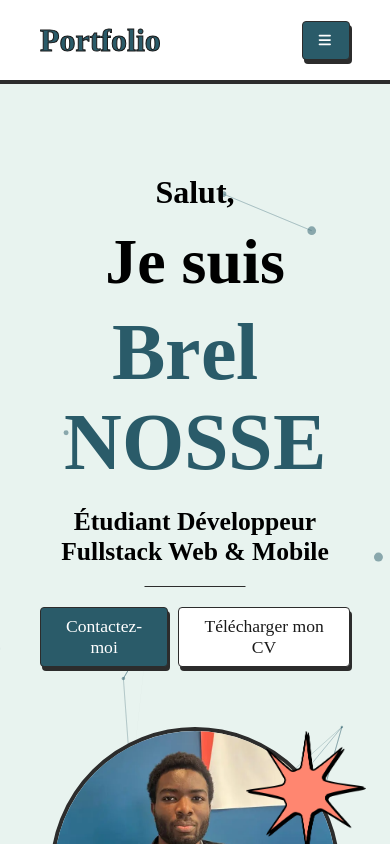
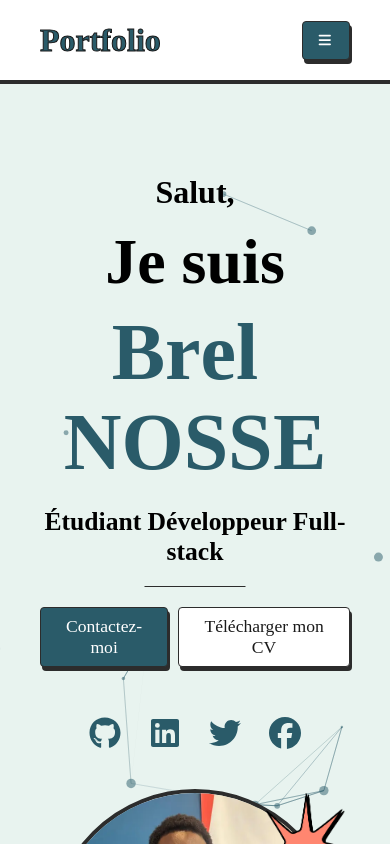
Before and after one commit to brelnosse/portofolio, a React (Create React App) app: page / in a window 390 px wide. Shown: the top 844 px of the page. Built offline with nearby package versions, Linux system fonts and the light colour scheme; a web font is replaced by a local one.

Commit message:
Added socialMedia component to the hero section

```diff
--- a/src/assets/style/contactform.css
+++ b/src/assets/style/contactform.css
@@ -88,29 +88,6 @@
     border: 1px solid var(--primary-color);
     box-shadow: 0px 0px 6px 6px rgba(0,0,0,0.05);
 }
-.socialsContainer{
-    height: 100%;
-    flex: 1;
-    display: flex;
-    align-items: center;
-    justify-content: center;
-    transition: all 0.2s;
-}
-.socialsContainer{
-    text-decoration: none;
-}
-.socialsContainer a{
-    transform: scale(1);
-    transition: all 0.3s;
-}
-.socialsContainer a:hover{
-    transform: scale(1.5);
-}
-.socialsContainer svg{
-    font-size: 2em;
-    color: var(--primary-color);
-    cursor: pointer;
-}
 @media screen and (max-width: 1208px){
     .formContainer{
         grid-template-columns: 400px 1fr;
@@ -126,9 +103,6 @@
         padding: 0px;
         grid-template-rows: 280px 1fr;
     }
-    .socialsContainer{
-        justify-content: flex-start;
-    }
     .contactForm_right{
         padding: 30px;
         margin-bottom: 10px;
--- a/src/assets/style/hero.css
+++ b/src/assets/style/hero.css
@@ -27,6 +27,8 @@ section.hero{
 .heroImg{
     border-radius: 50%;
     width: 18.125rem;
+    min-width: 18.125rem;
+    min-height: 18.125rem;
     height: 18.125rem;
     position: relative;
     border: 0.25rem solid var(--border-color);
@@ -47,17 +49,14 @@ section.hero{
     top: 0px;
     right: -30px;
 }
-/* Wrapper pour garder les mots ensemble */
 .word-wrapper {
     display: inline-block;
-    white-space: nowrap; /* Empêche les lettres d'un mot de se séparer */
+    white-space: nowrap;
 }
-
 .word-space {
     display: inline;
 }
 
-/* Letter animation - Plus douce et apaisante */
 .letter {
     display: inline-block;
     transition: opacity 0.5s ease-out, transform 0.5s ease-out;
@@ -74,23 +73,18 @@ section.hero{
     animation: letterFadeIn 0.6s cubic-bezier(0.16, 1, 0.3, 1) forwards;
 }
 
-/* Animation douce et apaisante pour les lettres */
 @keyframes letterFadeIn {
     0% {
         opacity: 0;
-        transform: translateY(15px) scale(0.95);
     }
     60% {
         opacity: 0.8;
-        transform: translateY(-3px) scale(1.02);
     }
     100% {
         opacity: 1;
-        transform: translateY(0) scale(1);
     }
 }
 
-/* Line animation for h4 */
 .hero-line {
     display: inline-block;
     height: 1px;
@@ -122,7 +116,6 @@ section.hero{
     transform: translateX(0);
 }
 
-/* I'm animation - fade in doux */
 .hero-im {
     font-size: 0.8em;
     transition: opacity 0.6s ease-out, transform 0.6s ease-out;
@@ -138,7 +131,6 @@ section.hero{
     transform: translateY(0);
 }
 
-/* H4 text animation - fades in */
 .hero-h4-text {
     transition: opacity 0.6s ease-out, transform 0.6s ease-out;
 }
@@ -153,7 +145,6 @@ section.hero{
     transform: translateY(0);
 }
 
-/* Container des boutons */
 .actions {
     display: flex;
     align-items: center;
@@ -161,7 +152,6 @@ section.hero{
     padding: 1.25rem 0px;
 }
 
-/* Wrapper pour chaque bouton */
 .button-wrapper {
     transition: opacity 0.5s ease-out, transform 0.5s cubic-bezier(0.34, 1.56, 0.64, 1);
 }
@@ -176,7 +166,6 @@ section.hero{
     transform: translateY(0) scale(1);
 }
 
-/* Image animation - slide from right with fade */
 .heroImg {
     transition: opacity 0.9s ease-out, transform 0.9s ease-out;
 }
@@ -190,6 +179,11 @@ section.hero{
     opacity: 1;
     transform: translateX(0);
 }
+section.hero .socialsContainer{
+    justify-content: flex-start;
+    padding-top: 30px;
+    gap: 20px;
+}
 @media screen and (max-width: 1100px){
     .heroDescription h1{
         font-size: 5.5em;
@@ -202,6 +196,9 @@ section.hero{
         height: auto;
         padding: 2.5rem;
         padding-top: 5.625rem;
+    }
+    section.hero div.socialsContainer{
+        justify-content: center;
     }
     .heroDescription{
        text-align: center;
--- a/src/assets/style/project.css
+++ b/src/assets/style/project.css
@@ -13,7 +13,7 @@
     position: relative;
     z-index: 30;
     flex-wrap: wrap;
-    background-image: url(../images/miamFront.webp);
+    background-image: none;
     background-attachment: fixed;
     background-repeat: no-repeat;
     background-size: cover;
@@ -71,8 +71,8 @@
     gap: 10px;
 }
 .cube-container {
-    width: 600px;
-    height: 600px;
+    width: 580px;
+    height: 580px;
     position: sticky;
     top: 160px;
     display: flex;
--- /dev/null
+++ b/src/assets/style/socialMedia.css
@@ -0,0 +1,28 @@
+.socialsContainer{
+    height: 100%;
+    flex: 1;
+    display: flex;
+    align-items: center;
+    justify-content: center;
+    transition: all 0.2s;
+}
+.socialsContainer{
+    text-decoration: none;
+}
+.socialsContainer a{
+    transform: scale(1);
+    transition: all 0.3s;
+}
+.socialsContainer a:hover{
+    transform: scale(1.5);
+}
+.socialsContainer svg{
+    font-size: 2em;
+    color: var(--primary-color);
+    cursor: pointer;
+}
+@media screen and (max-width: 930px) {
+    .socialsContainer{
+        justify-content: flex-start;
+    }
+}
--- a/src/components/About.tsx
+++ b/src/components/About.tsx
@@ -14,7 +14,7 @@ const About:React.FC = () => {
                 <div className="profileCaption">
                     <div className="pc-description">
                         <h3>Brel NOSSE</h3>
-                        <h4>Etudiant développeur full-stack</h4>
+                        <h4>Etudiant développeur Full-stack</h4>
                     </div>
                     <div className="pc-img">
                     </div>
--- a/src/components/ContactForm.tsx
+++ b/src/components/ContactForm.tsx
@@ -6,8 +6,7 @@ import Underlined from './Underlined';
 import { FontAwesomeIcon } from '@fortawesome/react-fontawesome';
 import { Dispatch, FormEvent, SetStateAction, useRef, useState } from 'react';
 import { sendEmail } from '../lib/emailjs';
-import { faFacebook, faGithub, faLinkedin, faTwitter } from '@fortawesome/free-brands-svg-icons';
-import { Link } from 'react-router-dom';
+import SocialMedia from './SocialMedia';
 
 const validateForm = (data:{name: string; email: string; message: string}) => {
   const emailRegex = /^[^\s@]+@[^\s@]+\.[^\s@]+$/;
@@ -81,20 +80,7 @@ const ContactForm:React.FC<{isVisible: boolean; setIsVisible: (v: boolean) => vo
     return (
         <div className={`contactForm${isVisible ? ' visible': ' hide'}`}>
             <div className="form-header">
-                <div className="socialsContainer">
-                    <Link to={"https://github.com/brelnosse"} target='_blank'>
-                        <FontAwesomeIcon icon={faGithub}/>
-                    </Link>
-                    <Link to={"https://www.linkedin.com/in/brel-nosse-88a3a2377/"} target='_blank'>
-                        <FontAwesomeIcon icon={faLinkedin}/>
-                    </Link>
-                    <Link to={"https://x.com/BrelNosse"} target='_blank'>
-                        <FontAwesomeIcon icon={faTwitter}/>
-                    </Link>
-                    <Link to={"https://www.facebook.com/profile.php?id=61568437907463"} target='_blank'>
-                        <FontAwesomeIcon icon={faFacebook}/>
-                    </Link>
-                </div>
+                <SocialMedia />
                 <span
                     className="closeForm"
                     onClick={()=>{
--- a/src/components/Hero.tsx
+++ b/src/components/Hero.tsx
@@ -4,6 +4,7 @@ import { useEffect, useState } from "react";
 import '../assets/style/hero.css';
 //@ts-ignore
 import { MenuItems } from "../data/menuItems";
+import SocialMedia from "./SocialMedia";
 
 const Hero: React.FC<{isFormVisible: boolean; setIsFormVisible: (v: boolean) => void;}> = ({isFormVisible, setIsFormVisible}) => {
     const name = "Brel NOSSE";
@@ -111,7 +112,7 @@ const Hero: React.FC<{isFormVisible: boolean; setIsFormVisible: (v: boolean) =>
                 <h4>
                     <span className={`hero-line ${showLine ? 'line-visible' : 'line-hidden'}`}></span>
                     <span className={`hero-h4-text ${showH4Text ? 'element-visible' : 'element-hidden'}`}>
-                        Étudiant Développeur Fullstack Web & Mobile
+                        Étudiant Développeur Full-stack
                     </span>
                 </h4>
                 <div className="actions">
@@ -124,6 +125,7 @@ const Hero: React.FC<{isFormVisible: boolean; setIsFormVisible: (v: boolean) =>
                         <Button type='light' valueText='Télécharger mon CV'/>
                     </div>
                 </div>
+                <SocialMedia/>
             </div>
             <div className={`heroImg ${showImage ? 'image-visible' : 'image-hidden'}`}>
                 <img src={require('../assets/images/square.png')} alt="squares" style={{height: '80px', width: '100px'}} className='s'/>
--- /dev/null
+++ b/src/components/SocialMedia.tsx
@@ -0,0 +1,26 @@
+import { faGithub, faLinkedin, faTwitter, faFacebook } from "@fortawesome/free-brands-svg-icons";
+import { FontAwesomeIcon } from "@fortawesome/react-fontawesome";
+import { Link } from "react-router-dom";
+//@ts-ignore
+import '../assets/style/socialMedia.css';
+import { HTMLAttributes } from "react";
+
+const SocialMedia:React.FC<HTMLAttributes<HTMLDivElement>> = ({...props}) => {
+    return (
+        <div className="socialsContainer" {...props}>
+            <Link to={"https://github.com/brelnosse"} target='_blank'>
+                <FontAwesomeIcon icon={faGithub}/>
+            </Link>
+            <Link to={"https://www.linkedin.com/in/brel-nosse-88a3a2377/"} target='_blank'>
+                <FontAwesomeIcon icon={faLinkedin}/>
+            </Link>
+            <Link to={"https://x.com/BrelNosse"} target='_blank'>
+                <FontAwesomeIcon icon={faTwitter}/>
+            </Link>
+            <Link to={"https://www.facebook.com/profile.php?id=61568437907463"} target='_blank'>
+                <FontAwesomeIcon icon={faFacebook}/>
+            </Link>
+        </div>
+    );
+}
+export default SocialMedia;
```
